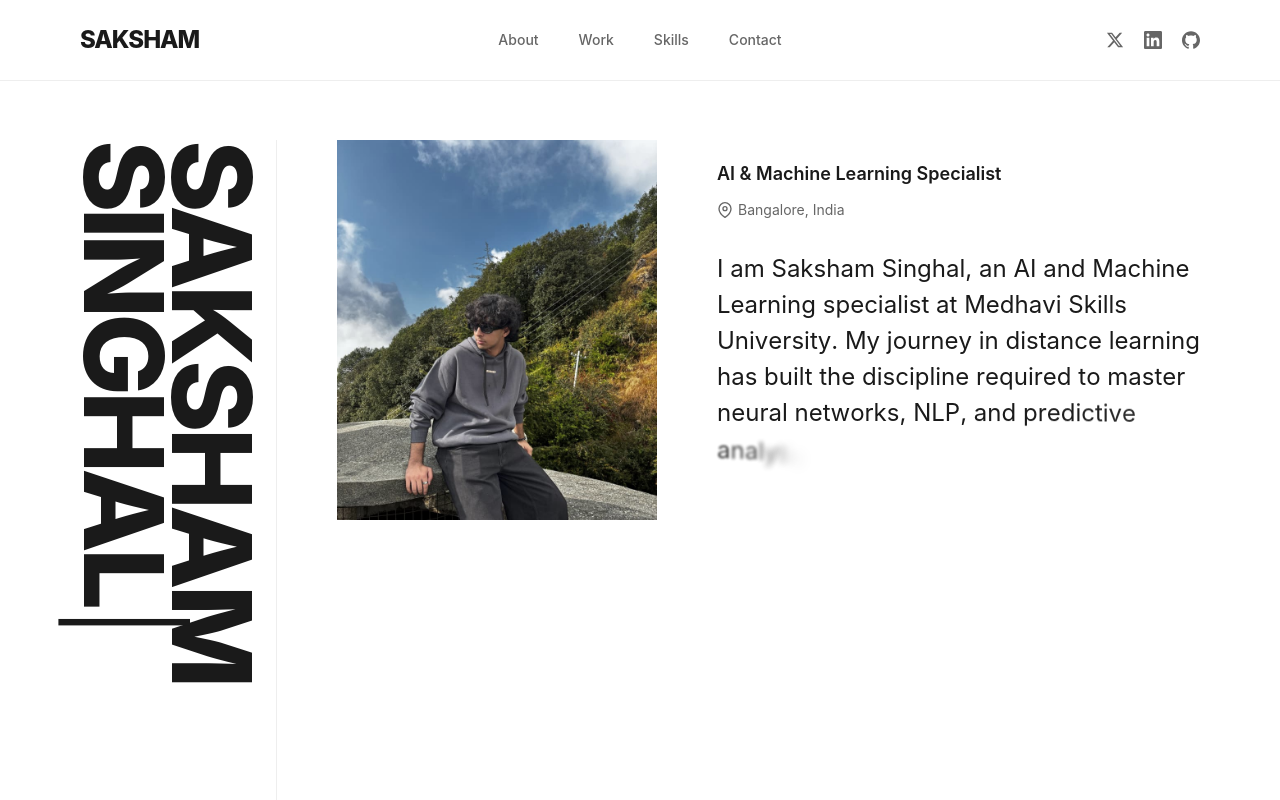
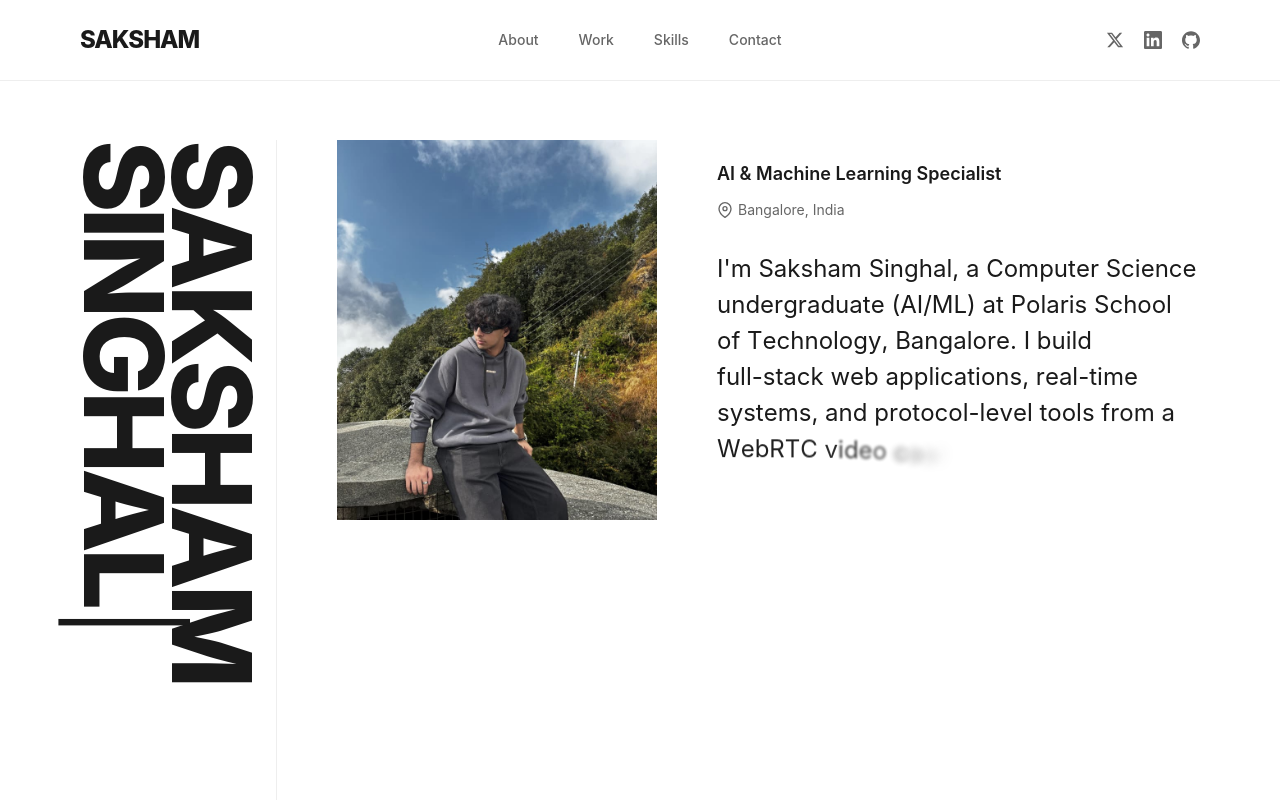
Before and after one commit to SakshamSinghal20/Portfolio, a Next.js app: page / in a window 1280 px wide. Shown: the top 800 px of the page. Built offline with nearby package versions, Linux system fonts and the light colour scheme.

Commit message:
update: revised portfolio bio and summary

```diff
--- a/app/page.tsx
+++ b/app/page.tsx
@@ -203,7 +203,7 @@ export default function Portfolio() {
                     Bangalore, India
                   </div>
                   <p className="hero-bio">
-                    I am Saksham Singhal, an AI and Machine Learning specialist at Medhavi Skills University. My journey in distance learning has built the discipline required to master neural networks, NLP, and predictive analytics. I focus on transforming complex data into scalable, real-world solutions, blending theoretical rigor with a drive to build the intelligent systems of the future.
+                    I'm Saksham Singhal, a Computer Science undergraduate (AI/ML) at Polaris School of Technology, Bangalore. I build full-stack web applications, real-time systems, and protocol-level tools from a WebRTC video conferencing platform to open-source contributions merged into Apache Airflow. I care about writing clean, production-grade code and shipping things that actually work.
                   </p>
                 </div>
               </div>
```
